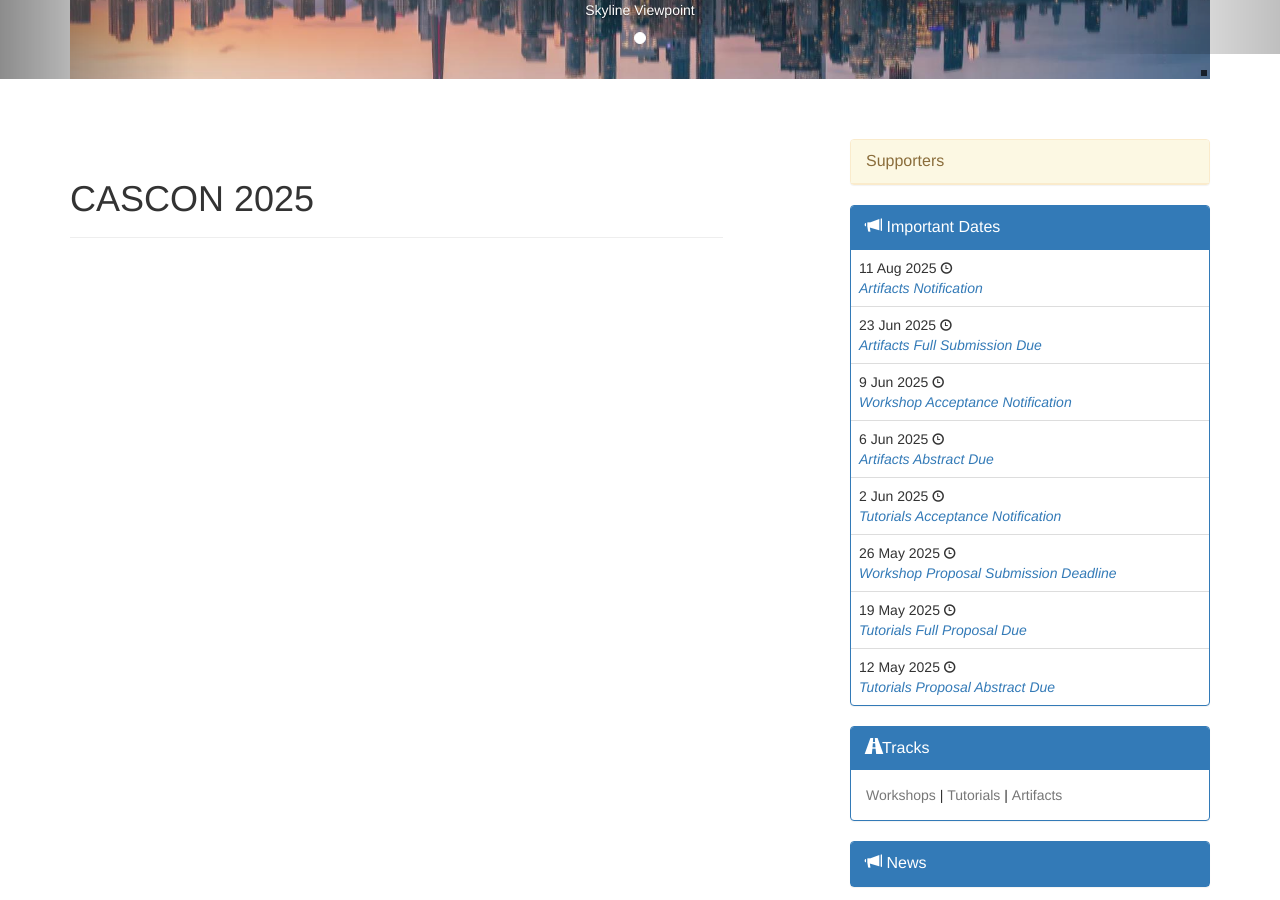
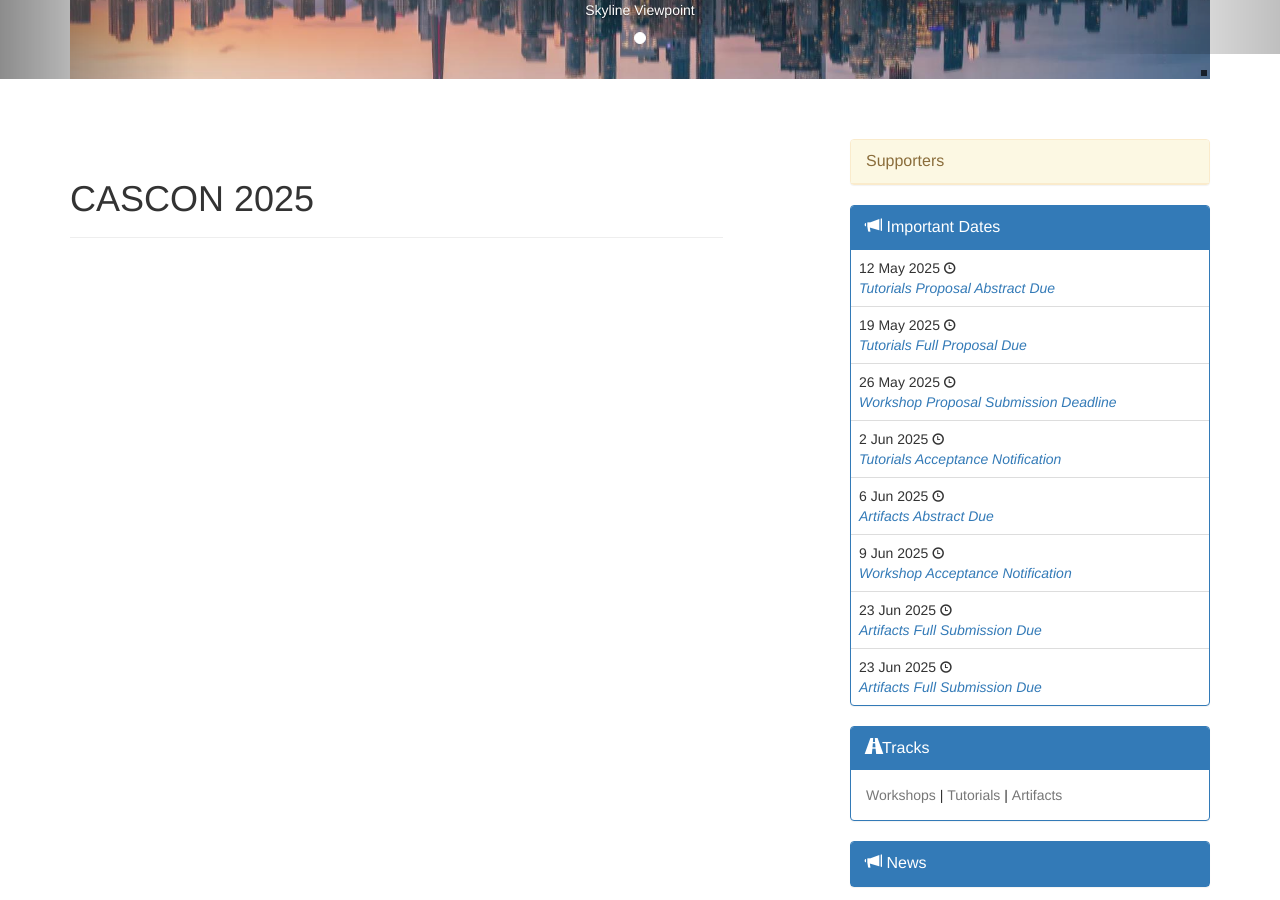
Before and after one commit to ICCSSE/CASCON2025, a Jekyll site: the page built from index.md, in a window 1280 px wide and 900 px high, scrolled down 499 px. Built offline with Jekyll 4.4.1, drawn with Linux system fonts in a browser that asks for light colours.

Commit message:
change timeline and add series to bar

```diff
--- a/_includes/navbar.html
+++ b/_includes/navbar.html
@@ -77,7 +77,13 @@
               </div>
             </ul>
           </li>
-          <li class="block"><a href="{{ site.baseurl }}/series.html" class="navigate">Series</a></li>
+          <li class="dropdown">
+            <a href="#" data-toggle="dropdown" class="dropdown-toggle">Series <span class="caret"></span></a>
+            <ul id="program-menu" class="block dropdown-menu">
+              <li class="block"><a href="https://iccsse.github.io/CASCON2024/" data-fltr-type="date" data-fltr-val="Mon 6 Nov 2025" class="navigate">CASCON 2024</a></li>
+            </ul>
+          </li>
+          <!-- <li class="block"><a href="{{ site.baseurl }}/series.html" class="navigate">Series</a></li> -->
         </ul>
       </div>
     </div>
--- a/_layouts/home.html
+++ b/_layouts/home.html
@@ -52,16 +52,35 @@
             </div>
         </div>
         <table class="table table-hover ">
-        <tr href="{{ site.baseurl }}/tracks/artifacts" class="clickable-row">
-            <td> 11 Aug 2025 <span title="" data-original-title="Timezone: AoE (UTC-12h)">
+
+            <tr href="{{ site.baseurl }}/tracks/tutorials" class="clickable-row">
+                <td> 12 May 2025 <span title="" data-original-title="Timezone: AoE (UTC-12h)">
                     <small><span class="glyphicon glyphicon-time"></span></small></span><br>
-                <em class="text-primary">Artifacts Notification</em>
+                    <em class="text-primary">Tutorials Proposal Abstract Due</em>
+                </td>
+            </tr>
+            <tr href="{{ site.baseurl }}/tracks/tutorials" class="clickable-row">
+                <td> 19 May 2025 <span title="" data-original-title="Timezone: AoE (UTC-12h)">
+                    <small><span class="glyphicon glyphicon-time"></span></small></span><br>
+                    <em class="text-primary">Tutorials Full Proposal Due</em>
+                </td>
+            </tr>
+            <tr href="{{ site.baseurl }}/tracks/workshops" class="clickable-row">
+                <td> 26 May 2025 <span title="" data-original-title="Timezone: AoE (UTC-12h)">
+                    <small><span class="glyphicon glyphicon-time"></span></small></span><br>
+                    <em class="text-primary">Workshop Proposal Submission Deadline</em>
+                </td>
+            </tr>
+            <tr href="{{ site.baseurl }}/tracks/tutorials" class="clickable-row">
+                <td> 2 Jun 2025 <span title="" data-original-title="Timezone: AoE (UTC-12h)">
+                    <small><span class="glyphicon glyphicon-time"></span></small></span><br>
+                    <em class="text-primary">Tutorials Acceptance Notification</em>
                 </td>
             </tr>
             <tr href="{{ site.baseurl }}/tracks/artifacts" class="clickable-row">
-            <td> 23 Jun 2025 <span title="" data-original-title="Timezone: AoE (UTC-12h)">
+                <td> 6 Jun 2025 <span title="" data-original-title="Timezone: AoE (UTC-12h)">
                     <small><span class="glyphicon glyphicon-time"></span></small></span><br>
-                <em class="text-primary">Artifacts Full Submission Due</em>
+                    <em class="text-primary">Artifacts Abstract Due</em>
                 </td>
             </tr>
             <tr href="{{ site.baseurl }}/tracks/workshops" class="clickable-row">
@@ -71,38 +90,18 @@
                 </td>
             </tr>
             <tr href="{{ site.baseurl }}/tracks/artifacts" class="clickable-row">
-            <td> 6 Jun 2025 <span title="" data-original-title="Timezone: AoE (UTC-12h)">
+                <td> 23 Jun 2025 <span title="" data-original-title="Timezone: AoE (UTC-12h)">
                     <small><span class="glyphicon glyphicon-time"></span></small></span><br>
-                <em class="text-primary">Artifacts Abstract Due</em>
+                    <em class="text-primary">Artifacts Full Submission Due</em>
                 </td>
             </tr>
-        <tr href="{{ site.baseurl }}/tracks/tutorials" class="clickable-row">
-            <td> 2 Jun 2025 <span title="" data-original-title="Timezone: AoE (UTC-12h)">
+            <tr href="{{ site.baseurl }}/tracks/artifacts" class="clickable-row">
+                <td> 23 Jun 2025 <span title="" data-original-title="Timezone: AoE (UTC-12h)">
                     <small><span class="glyphicon glyphicon-time"></span></small></span><br>
-                <em class="text-primary">Tutorials Acceptance Notification</em>
-            </td>
-        </tr>
-        <tr href="{{ site.baseurl }}/tracks/workshops" class="clickable-row">
-            <td> 26 May 2025 <span title="" data-original-title="Timezone: AoE (UTC-12h)">
-                <small><span class="glyphicon glyphicon-time"></span></small></span><br>
-                <em class="text-primary">Workshop Proposal Submission Deadline</em>
-            </td>
-        </tr>
-        <tr href="{{ site.baseurl }}/tracks/tutorials" class="clickable-row">
-            <td> 19 May 2025 <span title="" data-original-title="Timezone: AoE (UTC-12h)">
-                <small><span class="glyphicon glyphicon-time"></span></small></span><br>
-                <em class="text-primary">Tutorials Full Proposal Due</em>
-            </td>
-        </tr>
-        <tr href="{{ site.baseurl }}/tracks/tutorials" class="clickable-row">
-            <td> 12 May 2025 <span title="" data-original-title="Timezone: AoE (UTC-12h)">
-                <small><span class="glyphicon glyphicon-time"></span></small></span><br>
-                <em class="text-primary">Tutorials Proposal Abstract Due</em>
+                    <em class="text-primary">Artifacts Full Submission Due</em>
                 </td>
             </tr>
         </table>
-
-
     </div>
     <div class="panel panel-primary">
         <div class="panel-heading clearfix">
```
Also changed, not shown: 3 other files. Lines whose indentation alone changed are shown as unchanged.
